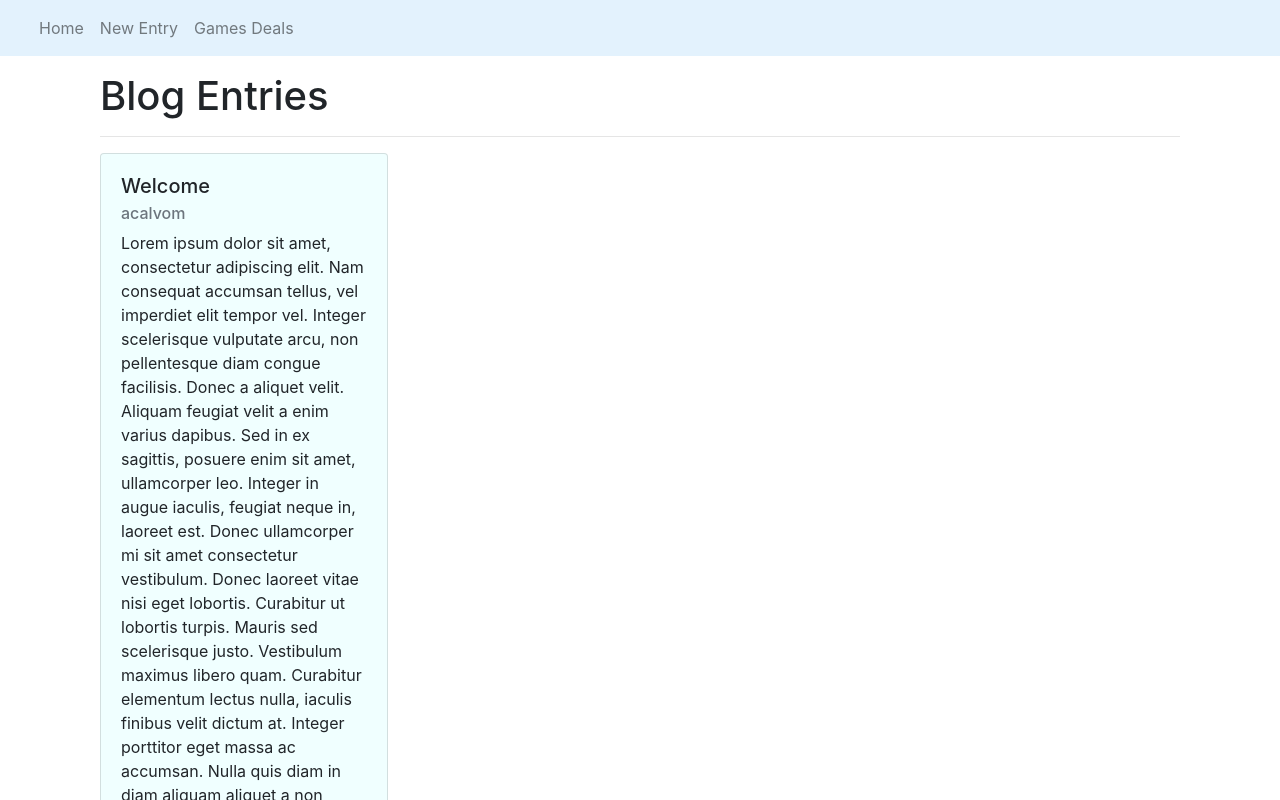
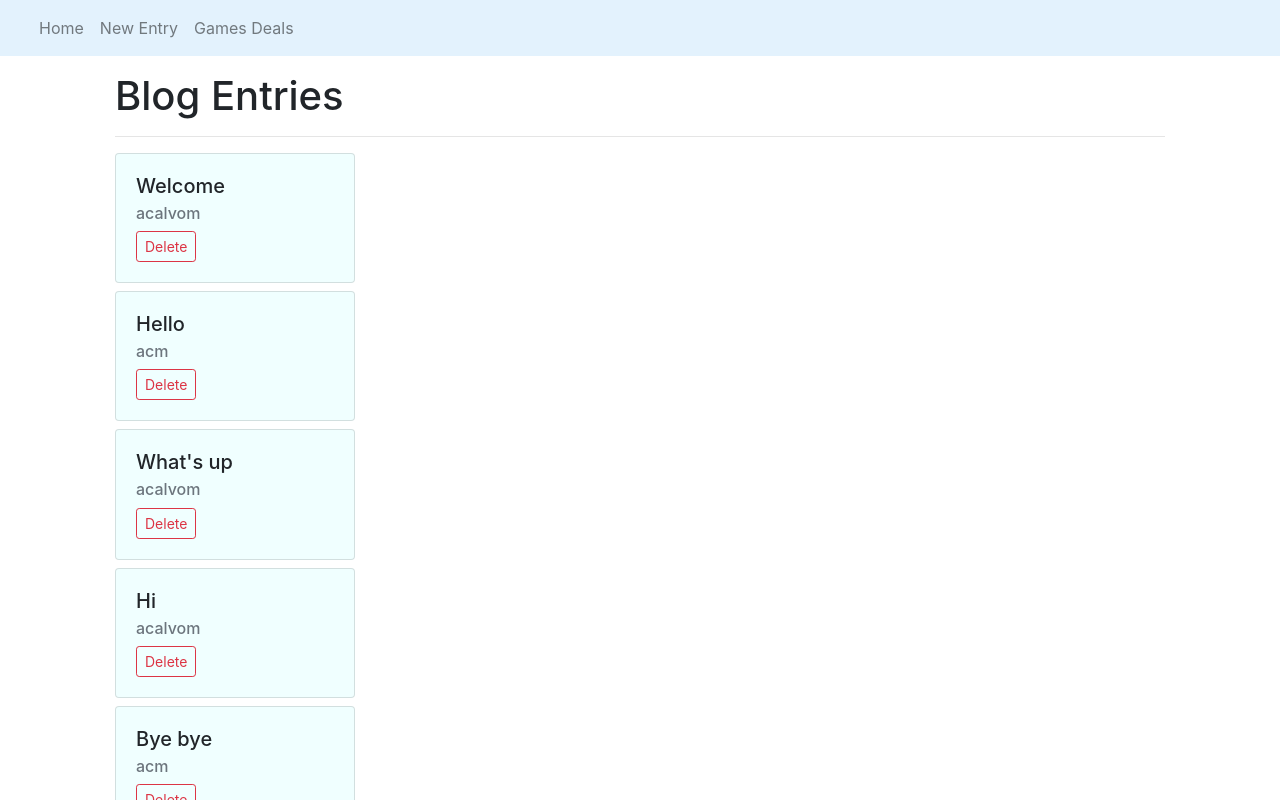
Before and after one commit to acalvom/learning-react-blog, a React (Create React App) app: page / in a window 1280 px wide. Shown: the top 800 px of the page. Built offline with nearby package versions, Linux system fonts and the light colour scheme; data requests are answered from the project's data file.

Commit message:
Reformat code

```diff
--- a/src/components/EntriesList.jsx
+++ b/src/components/EntriesList.jsx
@@ -6,7 +6,7 @@ const EntriesList = (props) => {
     const handleDeleteClick = props.delete;
 
     return (
-        <div>
+        <div className="col-sm">
             <h1> {title} </h1>
             <hr/>
             {
@@ -15,7 +15,6 @@ const EntriesList = (props) => {
                         <div className="card-body">
                             <h5 className="card-title">{item.title}</h5>
                             <h6 className="card-subtitle mb-2 text-muted">{item.author}</h6>
-                            <p className="card-text">{item.content}</p>
                             <button type="button" className="btn btn-outline-danger btn-sm"
                                     onClick={() => handleDeleteClick(item.id)}>Delete
                             </button>
--- a/src/components/Home.css
+++ b/src/components/Home.css
@@ -1,4 +1,4 @@
 .card {
-    width: 18em;
+    width: 15em;
     background-color: azure;
 }
```
